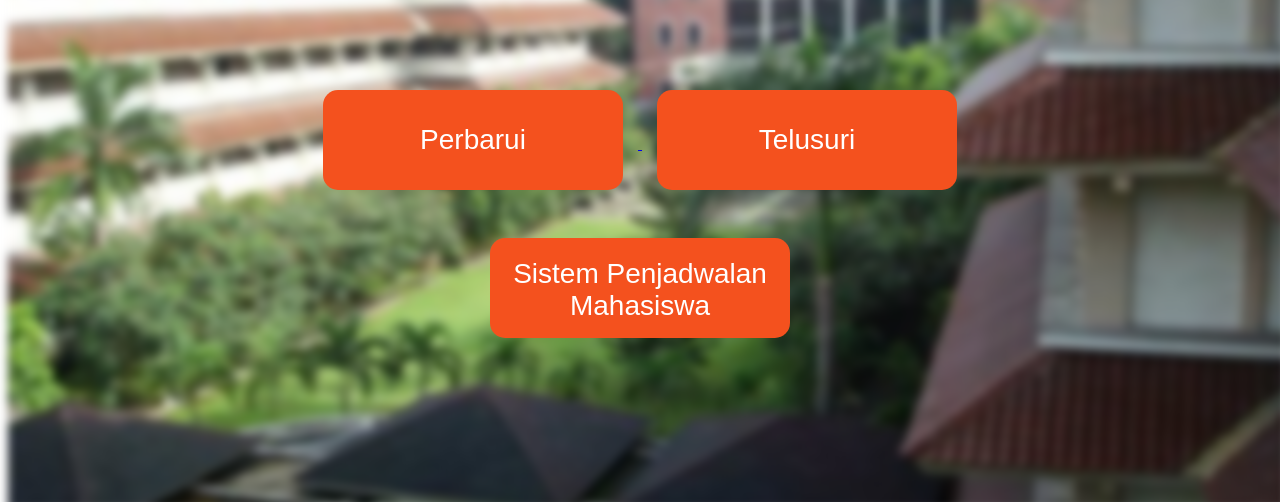
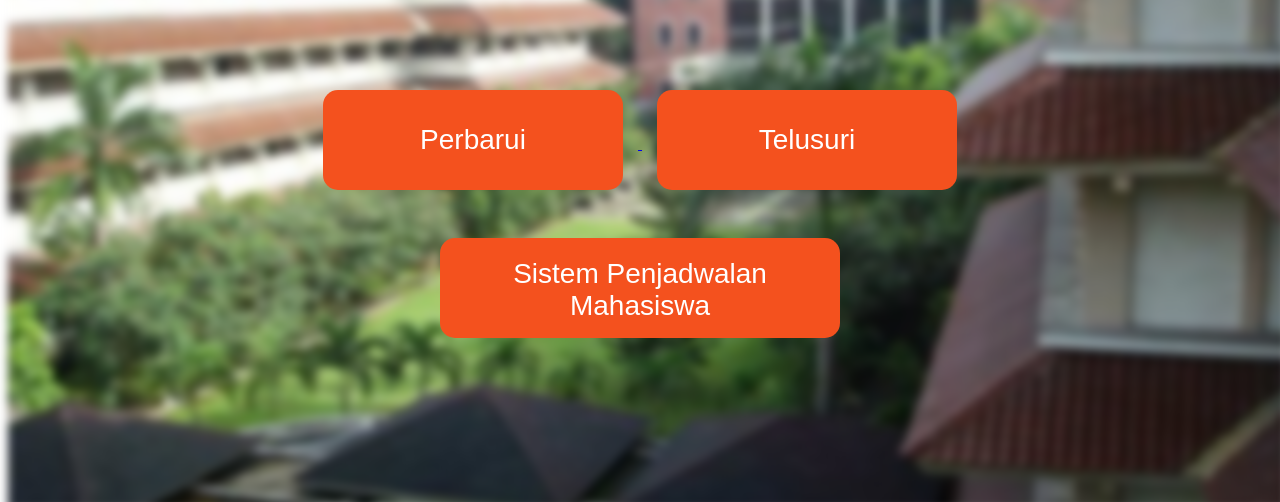
Before and after one commit to donny17-bit/arsip-mahasiswa, a CodeIgniter 4 app: the page made by app/Views/Home/home.php in a window 1280 px wide. Shown: the part 298-800 px from the top of the page. Run offline with PHP 8.4 and a stand-in for CodeIgniter, Linux system fonts and the light colour scheme; the template is opened without the code that fills it, so the values that code supplies are empty; some libraries are stand-ins or nearby versions.

Commit message:
update home dan arsip page

```diff
--- a/app/Views/Home/home.php
+++ b/app/Views/Home/home.php
@@ -43,6 +43,23 @@
             padding: 20px;
             height: 100px;
             width: 300px;
+            transition: all 0.5s;
+            cursor: pointer;
+            margin: 15px;
+        }
+
+        #spm {
+            border-radius: 4px;
+            background-color: #f4511e;
+            border: none;
+            border-radius: 15px;
+
+            color: #FFFFFF;
+            text-align: center;
+            font-size: 28px;
+            padding: 20px;
+            height: 100px;
+            width: 400px;
             transition: all 0.5s;
             cursor: pointer;
             margin: 15px;
@@ -97,8 +114,8 @@
     <br>
     <div class="row justify-content-center">
         <center>
-            <a class="nav-link" href="<?= base_url('/telusuri'); ?>">
-                <button class="button"><span>Sistem Penjadwalan Mahasiswa </span></button>
+            <a class="nav-link" href="http://localhost/informatika/">
+                <button class="button" id="spm"><span>Sistem Penjadwalan Mahasiswa </span></button>
             </a>
         </center>
     </div>
```
